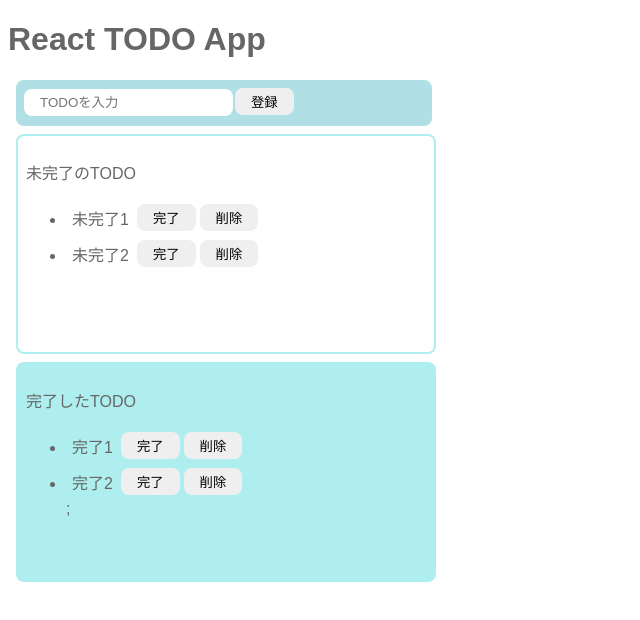
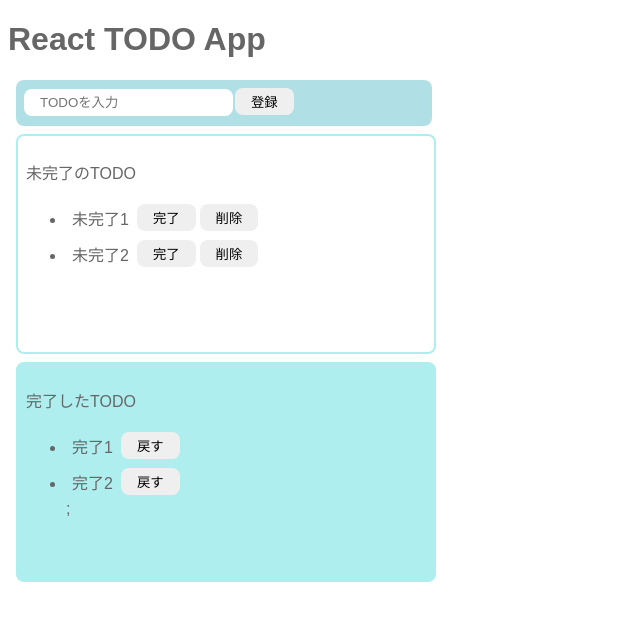
Before and after one commit to haganenoubik/react-todo-app, a React (Create React App) app: page / in a window 1280 px wide. Shown: the top 620 px of the page, without its empty margins (0-640 px from the left). Built offline with nearby package versions, Linux system fonts and the light colour scheme.

Commit message:
:bug: Fix: 戻すボタンに修正

```diff
--- a/src/App.jsx
+++ b/src/App.jsx
@@ -53,8 +53,7 @@ export const App = () => {
               <li>
                 <div className='list-row'>
                   <p className='todo-item'>{todo}</p>
-                  <button>完了</button>
-                  <button>削除</button>
+                  <button>戻す</button>
                 </div>
               </li>
             )
```
